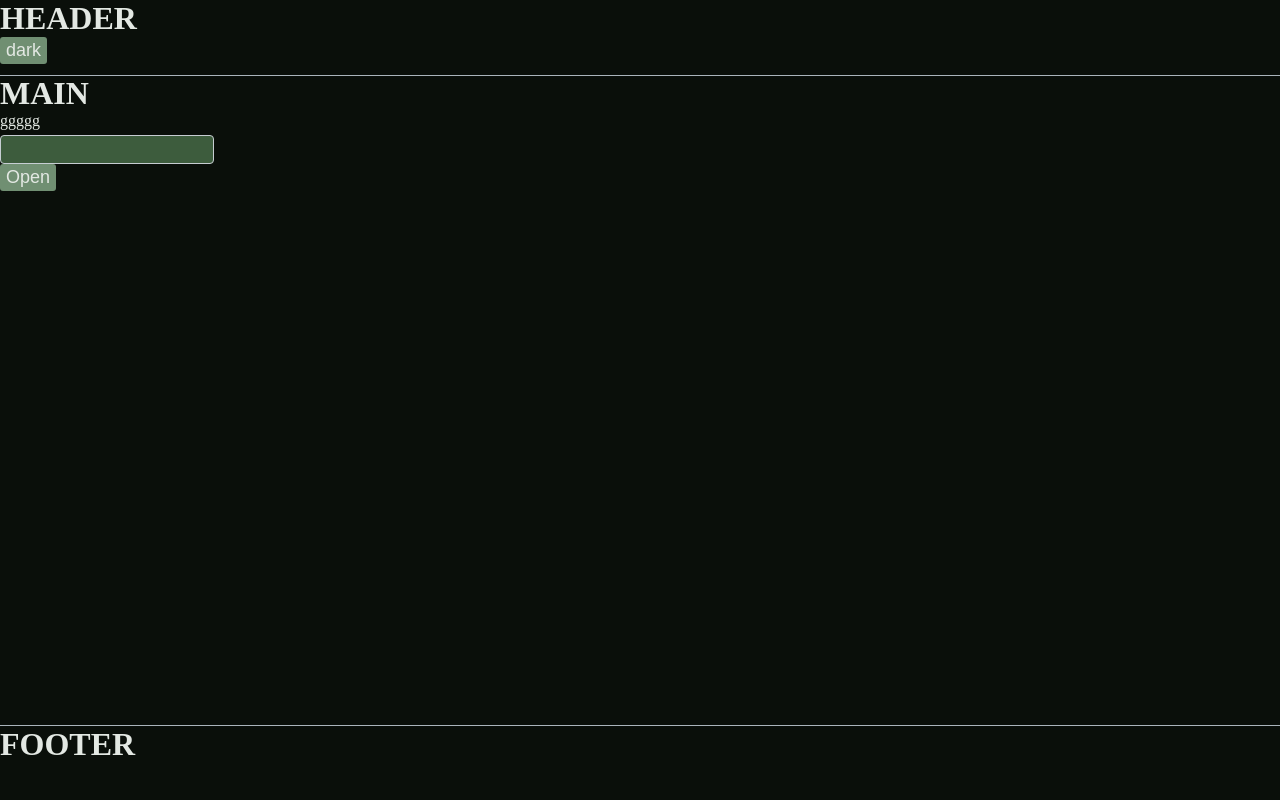
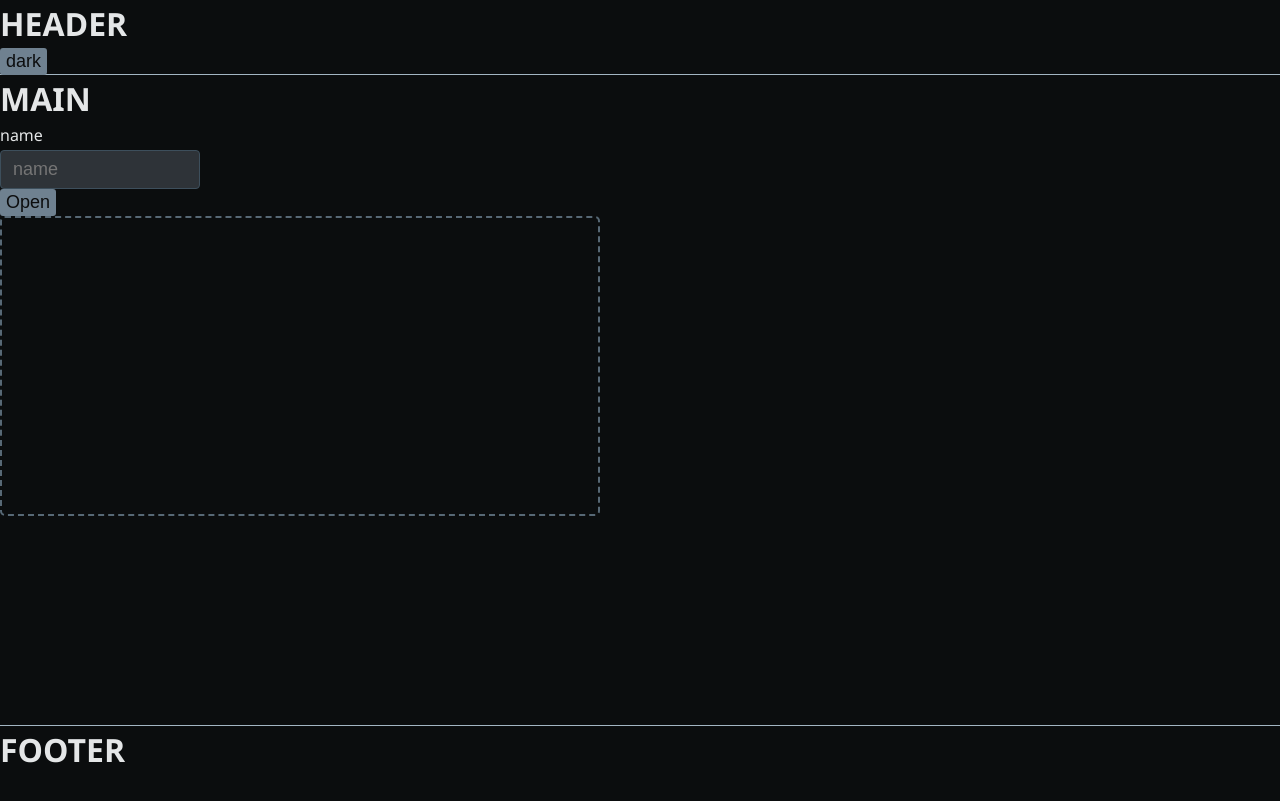
Before and after one commit to Adeun-Ilemobola/Douglas.FullStack, a React (Vite) app: page / in a window 1280 px wide. Built offline with nearby package versions, Linux system fonts and the light colour scheme.

Commit message:
Component updates

```diff
--- /dev/null
+++ b/src/component/UI/FileInput.tsx
@@ -0,0 +1,88 @@
+import { useState } from 'react'
+
+
+
+type file = {
+     name: string,
+     bs64: string
+}
+type FileInputProps = {
+     id: string,
+     fileList: file[];
+     setFileList: React.Dispatch<React.SetStateAction<file[] | []>>
+}
+
+
+export default function FileInput({ id, fileList, setFileList }: FileInputProps) {
+     const [dragOver, setDragOver] = useState(false)
+
+
+     function OnChange(e: React.ChangeEvent<HTMLInputElement>) {
+          if (!e.target.files) return;
+          const files = Array.from(e.target.files)
+
+          if (files){
+               const newFiles: file[] = files.map(file => ({
+                    name: file.name,
+                    bs64: URL.createObjectURL(file)
+               }))
+
+               setFileList([...fileList,...newFiles])
+               console.log(fileList);
+          }
+
+     }
+
+     return (
+          <label
+               onDragLeave={() => setDragOver(false)}
+               onDrop={(e) => {
+                    e.preventDefault()
+                    setDragOver(false)
+
+                    const files = Array.from(e.dataTransfer.files)
+
+                    const newFiles: file[] = files.map(file => ({
+                         name: file.name,
+                         bs64: URL.createObjectURL(file)
+                    }))
+
+                    setFileList([...fileList, ...newFiles])
+                    console.log(fileList);
+
+               }}
+
+               onDragOver={(e) => { setDragOver(true); e.preventDefault() }}
+               className={`INPUTFILE ${dragOver ? "INPUTFILE--DriveOver" : " "}`}
+               htmlFor={id}
+          >
+               {dragOver ? (<>
+
+               </>) : (
+                    <>
+                         <div className="file-table-container">
+                              <table className="file-table">
+                                   <tbody>
+                                        {fileList &&
+                                             fileList.map((value, index) => (
+                                                  <tr onClick={(e)=>{e.preventDefault(); e.stopPropagation()}} key={index}>
+                                                       <td>{value.name}</td>
+                                                       <td className="base64-cell">{value.bs64}</td>
+                                                  </tr>
+                                             ))}
+                                   </tbody>
+                              </table>
+                         </div>
+
+
+
+
+                    </>)
+}
+
+
+
+<input onChange={(e) => OnChange(e)} id={id} type="file" style={{ display: "none" }} />
+          </label >
+     )
+}
--- a/src/component/ThemeToggle.tsx
+++ b/src/component/UI/ThemeToggle.tsx
@@ -1,5 +1,6 @@
 import  { useState, useEffect } from 'react'
 import Button from './Button';
+
 
 export default function ThemeToggle() {
      const [themeToggle, setThemeToggle] = useState("dark");
--- a/src/index.css
+++ b/src/index.css
@@ -1,143 +1,160 @@
+/* ------------------------ Global Variables --------------------------- */
+
 :root[data-theme="light"] {
-  --text-50: rgb(241, 244, 241);
-  --text-100: rgb(227, 232, 227);
-  --text-200: rgb(198, 210, 198);
-  --text-300: rgb(170, 187, 170);
-  --text-400: rgb(142, 164, 142);
-  --text-500: rgb(113, 142, 113);
-  --text-600: rgb(91, 113, 91);
-  --text-700: rgb(68, 85, 68);
-  --text-800: rgb(45, 57, 45);
-  --text-900: rgb(23, 28, 23);
-  --text-950: rgb(11, 14, 11);
+  --text-50: rgb(241, 242, 243);
+  --text-100: rgb(228, 230, 231);
+  --text-200: rgb(201, 204, 207);
+  --text-300: rgb(174, 179, 183);
+  --text-400: rgb(147, 153, 159);
+  --text-500: rgb(120, 128, 135);
+  --text-600: rgb(96, 102, 108);
+  --text-700: rgb(72, 77, 81);
+  --text-800: rgb(48, 51, 54);
+  --text-900: rgb(24, 26, 27);
+  --text-950: rgb(12, 13, 14);
 
-  --background-50: rgb(240, 245, 240);
-  --background-100: rgb(224, 235, 224);
-  --background-200: rgb(194, 214, 194);
-  --background-300: rgb(163, 194, 163);
-  --background-400: rgb(133, 173, 133);
-  --background-500: rgb(102, 153, 102);
-  --background-600: rgb(82, 122, 82);
-  --background-700: rgb(61, 92, 61);
-  --background-800: rgb(41, 61, 41);
-  --background-900: rgb(20, 31, 20);
-  --background-950: rgb(10, 15, 10);
+  --background-50: rgb(241, 242, 244);
+  --background-100: rgb(227, 230, 232);
+  --background-200: rgb(199, 204, 209);
+  --background-300: rgb(171, 179, 186);
+  --background-400: rgb(143, 153, 163);
+  --background-500: rgb(115, 127, 140);
+  --background-600: rgb(92, 102, 112);
+  --background-700: rgb(69, 76, 84);
+  --background-800: rgb(46, 51, 56);
+  --background-900: rgb(23, 25, 28);
+  --background-950: rgb(11, 13, 14);
 
-  --primary-50: rgb(241, 244, 241);
-  --primary-100: rgb(226, 233, 227);
-  --primary-200: rgb(198, 210, 199);
-  --primary-300: rgb(169, 188, 171);
-  --primary-400: rgb(141, 165, 142);
-  --primary-500: rgb(112, 143, 114);
-  --primary-600: rgb(90, 114, 91);
-  --primary-700: rgb(67, 86, 69);
-  --primary-800: rgb(45, 57, 46);
-  --primary-900: rgb(22, 29, 23);
-  --primary-950: rgb(11, 14, 11);
+  --primary-50: rgb(241, 242, 244);
+  --primary-100: rgb(226, 230, 233);
+  --primary-200: rgb(197, 205, 211);
+  --primary-300: rgb(169, 179, 188);
+  --primary-400: rgb(140, 154, 166);
+  --primary-500: rgb(111, 129, 144);
+  --primary-600: rgb(89, 103, 115);
+  --primary-700: rgb(67, 77, 86);
+  --primary-800: rgb(44, 52, 58);
+  --primary-900: rgb(22, 26, 29);
+  --primary-950: rgb(11, 13, 14);
 
-  --secondary-50: rgb(241, 244, 244);
-  --secondary-100: rgb(227, 232, 232);
-  --secondary-200: rgb(198, 210, 210);
-  --secondary-300: rgb(170, 187, 187);
-  --secondary-400: rgb(142, 164, 164);
-  --secondary-500: rgb(113, 142, 142);
-  --secondary-600: rgb(91, 113, 113);
-  --secondary-700: rgb(68, 85, 85);
-  --secondary-800: rgb(45, 57, 57);
-  --secondary-900: rgb(23, 28, 28);
-  --secondary-950: rgb(11, 14, 14);
+  --secondary-50: rgb(240, 242, 244);
+  --secondary-100: rgb(226, 230, 233);
+  --secondary-200: rgb(196, 205, 212);
+  --secondary-300: rgb(167, 180, 190);
+  --secondary-400: rgb(138, 155, 168);
+  --secondary-500: rgb(108, 129, 147);
+  --secondary-600: rgb(87, 104, 117);
+  --secondary-700: rgb(65, 78, 88);
+  --secondary-800: rgb(43, 52, 59);
+  --secondary-900: rgb(22, 26, 29);
+  --secondary-950: rgb(11, 13, 15);
 
-  --accent-50: rgb(241, 242, 244);
-  --accent-100: rgb(227, 230, 232);
-  --accent-200: rgb(198, 205, 210);
-  --accent-300: rgb(170, 180, 187);
-  --accent-400: rgb(142, 154, 164);
-  --accent-500: rgb(113, 129, 142);
-  --accent-500-a: rgba(113, 129, 142 ,.6);
-  --accent-600: rgb(91, 103, 113);
-  --accent-700: rgb(68, 78, 85);
-  --accent-800: rgb(45, 52, 57);
-  --accent-900: rgb(23, 26, 28);
-  --accent-950: rgb(11, 13, 14);
+  --accent-50: rgb(240, 243, 245);
+  --accent-100: rgb(224, 230, 235);
+  --accent-200: rgb(194, 206, 214);
+  --accent-300: rgb(163, 181, 194);
+  --accent-400: rgb(133, 156, 173);
+  --accent-500: rgb(102, 132, 153);
+  --accent-500-a:rgba(102, 132, 153 ,.6);
+  --accent-600: rgb(82, 105, 122);
+  --accent-700: rgb(61, 79, 92);
+  --accent-800: rgb(41, 53, 61);
+  --accent-900: rgb(20, 26, 31);
+  --accent-950: rgb(10, 13, 15);
 
 }
 :root[data-theme="dark"] {
-  --text-50: rgb(11, 14, 11);
-  --text-100: rgb(23, 28, 23);
-  --text-200: rgb(45, 57, 45);
-  --text-300: rgb(68, 85, 68);
-  --text-400: rgb(91, 113, 91);
-  --text-500: rgb(113, 142, 113);
-  --text-600: rgb(142, 164, 142);
-  --text-700: rgb(170, 187, 170);
-  --text-800: rgb(198, 210, 198);
-  --text-900: rgb(227, 232, 227);
-  --text-950: rgb(241, 244, 241);
+  --text-50: rgb(12, 13, 14);
+  --text-100: rgb(24, 26, 27);
+  --text-200: rgb(48, 51, 54);
+  --text-300: rgb(72, 77, 81);
+  --text-400: rgb(96, 102, 108);
+  --text-500: rgb(120, 128, 135);
+  --text-600: rgb(147, 153, 159);
+  --text-700: rgb(174, 179, 183);
+  --text-800: rgb(201, 204, 207);
+  --text-900: rgb(228, 230, 231);
+  --text-950: rgb(241, 242, 243);
 
-  --background-50: rgb(10, 15, 10);
-  --background-100: rgb(20, 31, 20);
-  --background-200: rgb(41, 61, 41);
-  --background-300: rgb(61, 92, 61);
-  --background-400: rgb(82, 122, 82);
-  --background-500: rgb(102, 153, 102);
-  --background-600: rgb(133, 173, 133);
-  --background-700: rgb(163, 194, 163);
-  --background-800: rgb(194, 214, 194);
-  --background-900: rgb(224, 235, 224);
-  --background-950: rgb(240, 245, 240);
+  --background-50: rgb(11, 13, 14);
+  --background-100: rgb(23, 25, 28);
+  --background-200: rgb(46, 51, 56);
+  --background-300: rgb(69, 76, 84);
+  --background-400: rgb(92, 102, 112);
+  --background-500: rgb(115, 127, 140);
+  --background-600: rgb(143, 153, 163);
+  --background-700: rgb(171, 179, 186);
+  --background-800: rgb(199, 204, 209);
+  --background-900: rgb(227, 230, 232);
+  --background-950: rgb(241, 242, 244);
 
-  --primary-50: rgb(11, 14, 11);
-  --primary-100: rgb(22, 29, 23);
-  --primary-200: rgb(45, 57, 46);
-  --primary-300: rgb(67, 86, 69);
-  --primary-400: rgb(90, 114, 91);
-  --primary-500: rgb(112, 143, 114);
-  --primary-600: rgb(141, 165, 142);
-  --primary-700: rgb(169, 188, 171);
-  --primary-800: rgb(198, 210, 199);
-  --primary-900: rgb(226, 233, 227);
-  --primary-950: rgb(241, 244, 241);
+  --primary-50: rgb(11, 13, 14);
+  --primary-100: rgb(22, 26, 29);
+  --primary-200: rgb(44, 52, 58);
+  --primary-300: rgb(67, 77, 86);
+  --primary-400: rgb(89, 103, 115);
+  --primary-500: rgb(111, 129, 144);
+  --primary-600: rgb(140, 154, 166);
+  --primary-700: rgb(169, 179, 188);
+  --primary-800: rgb(197, 205, 211);
+  --primary-900: rgb(226, 230, 233);
+  --primary-950: rgb(241, 242, 244);
 
-  --secondary-50: rgb(11, 14, 14);
-  --secondary-100: rgb(23, 28, 28);
-  --secondary-200: rgb(45, 57, 57);
-  --secondary-300: rgb(68, 85, 85);
-  --secondary-400: rgb(91, 113, 113);
-  --secondary-500: rgb(113, 142, 142);
-  --secondary-600: rgb(142, 164, 164);
-  --secondary-700: rgb(170, 187, 187);
-  --secondary-800: rgb(198, 210, 210);
-  --secondary-900: rgb(227, 232, 232);
-  --secondary-950: rgb(241, 244, 244);
+  --secondary-50: rgb(11, 13, 15);
+  --secondary-100: rgb(22, 26, 29);
+  --secondary-200: rgb(43, 52, 59);
+  --secondary-300: rgb(65, 78, 88);
+  --secondary-400: rgb(87, 104, 117);
+  --secondary-500: rgb(108, 129, 147);
+  --secondary-600: rgb(138, 155, 168);
+  --secondary-700: rgb(167, 180, 190);
+  --secondary-800: rgb(196, 205, 212);
+  --secondary-900: rgb(226, 230, 233);
+  --secondary-950: rgb(240, 242, 244);
 
-  --accent-50: rgb(11, 13, 14);
-  --accent-100: rgb(23, 26, 28);
-  --accent-200: rgb(45, 52, 57);
-  --accent-300: rgb(68, 78, 85);
-  --accent-400: rgb(91, 103, 113);
-  --accent-500: rgb(113, 129, 142);
-  --accent-500-a: rgba(113, 129, 142 ,.6);
-
-  --accent-600: rgb(142, 154, 164);
-  --accent-700: rgb(170, 180, 187);
-  --accent-800: rgb(198, 205, 210);
-  --accent-900: rgb(227, 230, 232);
-  --accent-950: rgb(241, 242, 244);
+  --accent-50: rgb(10, 13, 15);
+  --accent-100: rgb(20, 26, 31);
+  --accent-200: rgb(41, 53, 61);
+  --accent-300: rgb(61, 79, 92);
+  --accent-400: rgb(82, 105, 122);
+  --accent-500: rgb(102, 132, 153);
+  --accent-500-a:rgba(102, 132, 153 , .6);
+  --accent-600: rgb(133, 156, 173);
+  --accent-700: rgb(163, 181, 194);
+  --accent-800: rgb(194, 206, 214);
+  --accent-900: rgb(224, 230, 235);
+  --accent-950: rgb(240, 243, 245);
 
 }
 
 
+:root {
+  --radius-sm: 3px;
+  --radius-md: 8px;
+  --radius-lg: 12px;
+  --transition: 300ms ease-in-out;
+  --shadow-sm: 0 2px 4px rgba(0, 0, 0, 0.1);
+  --shadow-md: 0 4px 6px rgba(0, 0, 0, 0.15);
+}
 
+
+
+/* ------------------------ Base Styles --------------------------- */
 
 
 *{
   margin: 0;
   padding: 0;
+  box-sizing: border-box;
 }
 
 
 body{
   height: 100vh;
+  background-color: var(--background-50);
+  font-family: 'Segoe UI', system-ui, sans-serif;
+  line-height: 1.5;
+
 }
 
 
@@ -186,27 +203,31 @@ input[type="text"]{
   width: 200px;
 
   font-size: 18px;
-  padding: 3px 6px 2.5px;
+  padding: 0.5rem 0.75rem;
   border-radius: 4px;
 
-  background-color: var(--background-300);
-  color: var(--text-800);
-  border: 1px solid var(--accent-800);
-  transition: background-color 450ms ease-in-out ;
+  background-color: var(--background-200);
+  color: var(--text-900);
+  border: 1px solid var(--accent-300);
+  transition:  var(--transition);
+
 }
 
 input[type="text"]:hover{
-  background-color: var(--background-400);
+  background-color: var(--background-300);
+  border-color: var(--accent-400);
 }
 
 
 input[type="text"]:focus{
-  background-color: var(--background-400);
+  outline: none;
+  border-color: var(--primary-500);
+  box-shadow: 0 0 0 3px var(--primary-500-a);
 }
 .inputContainer{
   display: flex;
   flex-direction: column;
-  gap: 5px;
+   gap: 0.2rem;
 
 
 }
@@ -217,16 +238,16 @@ input[type="text"]:focus{
 button{
   font-size: 18px;
   padding: 3px 6px;
-  border-radius: 3px;
-
+  border-radius: var(--radius-sm);
   background-color: var(--primary-500);
-  color: var(--text-900);
+  color: var(--text-50);
   border: none;
   transition: background-color 450ms ease-in-out ;
 }
 
 button:hover{
   background-color: var(--primary-600);
+
 }
 
 
@@ -247,6 +268,8 @@ button:hover{
   /* Future animation */
   transition: opacity 450ms ease-in-out;
   Pointer-events: none;
+  display: grid;
+  place-items: center;
 }
 
 .POPOVERBACKDROP--visible {
@@ -255,22 +278,15 @@ button:hover{
 }
 
 .POPOVER{
-  position: absolute;
-  top: 50%;
-  left: 50%;
-  transform: translate(-50%, -50%);
+  position: relative;
   z-index: 1001;
   background-color: var(--background-300);
   color: var(--text-900);
   border: 1px solid var(--accent-800);
   padding: 10px;
   border-radius: 3px;
-  min-width: 350px;
-  max-width: 500px;
-  /* display: flex;
-  flex-direction: column;
-  gap: 5px; */
-  /* Future animation */
+  width: min(90vw, 800px);
+  max-height: 650px;
   transition: transform 450ms ease-in-out;
   opacity: 0;
   pointer-events: none;
@@ -280,3 +296,117 @@ button:hover{
   opacity: 1;
   pointer-events: auto;
 }
+
+
+
+
+
+
+
+
+
+/* -------------------- Default input file---------------------- */
+
+
+.INPUTFILE{
+  display: block;
+  color: var(--text-100);
+  border: 2px dashed var(--secondary-400);
+  padding: .5rem;
+  border-radius: 5px;
+  max-width: 600px;
+  min-width: 250px;
+  min-height: 300px;
+  overflow-x: scroll;
+  transition: all 300ms ease-in-out;
+
+}
+.INPUTFILE--DriveOver{
+  border-color: var(--primary-500);
+  background-color: var(--primary-500-a);
+
+}
+
+
+.file-table-container {
+  display: flex;
+  overflow-x: auto;
+  max-width: 100%;
+
+}
+
+/* Table Styling */
+.file-table {
+  width: 100%;
+  table-layout: fixed; /* Ensures consistent column widths */
+}
+
+
+.file-table td {
+  text-align: left;
+  padding: 7px 11px;
+  white-space: nowrap;
+  overflow: hidden;
+  text-overflow: ellipsis;
+  border: 1px solid var(--accent-300);
+  border-radius: 2px;
+
+
+
+
+}
+.file-table tr:hover {
+  background-color: var(--background-200);
+}
+
+.file-table tr{
+  color: var(--text-700);
+  background-color: var(--background-100);
+  transition: background-color var(--transition);
+}
+
+
+
+
+.base64-cell {
+  max-width: 300px;
+  overflow-x: auto;
+  white-space: nowrap;
+  text-overflow: ellipsis;
+
+}
+
+/* ----------------- Sidebar------- */
+
+.Collection{
+  color: var(--text-700);
+  background-color: var(--background-100);
+  padding: 7px 11px;
+  text-align: left;
+  border-radius: 2px;
+}
+
+.Collection:hover {
+  background-color: var(--background-200);
+}
+
+/* ------------------------ Scrollbars --------------------------- */
+::-webkit-scrollbar {
+  width: 8px;
+  height: 8px;
+}
+
+
+
+::-webkit-scrollbar-thumb {
+  background: var(--accent-500);
+  border-radius: var(--radius-lg);
+}
+/* ------------------------ Utility Classes --------------------------- */
+.gap-sm { gap: 0.5rem; }
+.gap-md { gap: 1rem; }
+.gap-lg { gap: 1.5rem; }
+
+.p-sm { padding: 0.5rem; }
+.p-md { padding: 1rem; }
+.p-lg { padding: 1.5rem; }
--- a/src/root.tsx
+++ b/src/root.tsx
@@ -1,11 +1,19 @@
 import  {useState } from 'react'
-import Input from './component/Input'
-import Button from './component/Button'
-import ThemeToggle from './component/ThemeToggle'
-import DialogPopover from './component/DialogPopover'
+import Input from './component/UI/Input'
+import Button from './component/UI/Button'
+import DialogPopover from './component/UI/DialogPopover'
+import FileInput from './component/UI/FileInput'
+import ThemeToggle from './component/UI/ThemeToggle'
+
+type file = {
+     name: string,
+     bs64: string
+}
 
 export default function Root() {
-     const [openDialog, setOpenDialog] = useState(false)
+     const  [openDialog ,setOpenDialog ] = useState(false)
+     const [ fileList , setFileList] = useState<file[]| []>([])
+
 
 
 
@@ -22,8 +30,13 @@ export default function Root() {
                </header>
                <main className='MAIN'>
                <h1>MAIN</h1>
-               <Input showLabel={true} LabelI='ggggg'/>
-               <Button onClick={()=>setOpenDialog(pre=>!pre)}> {openDialog ? "Close": "Open"}</Button>
+               <Input showLabel={true} LabelI='name' placeholder='name'/>
+               <Button  onClick={()=>setOpenDialog(pre=>!pre)}> {openDialog ? "Close": "Open"}</Button>
+
+
+
+               <FileInput id='dfdfdfdf' setFileList={setFileList} fileList={fileList} />
+
 
 
                </main>
```
Also changed, not shown: src/component/UI/Button.tsx (renamed from src/component/Button.tsx), src/component/UI/DialogPopover.tsx (renamed from src/component/DialogPopover.tsx), src/component/UI/Input.tsx (renamed from src/component/Input.tsx).
